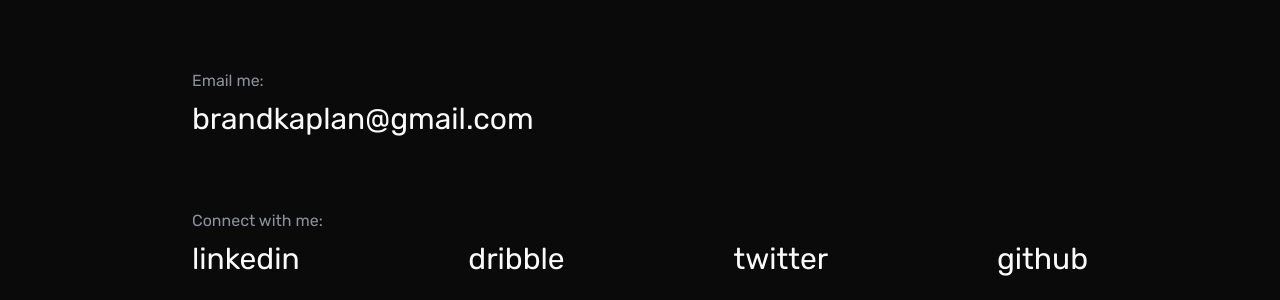
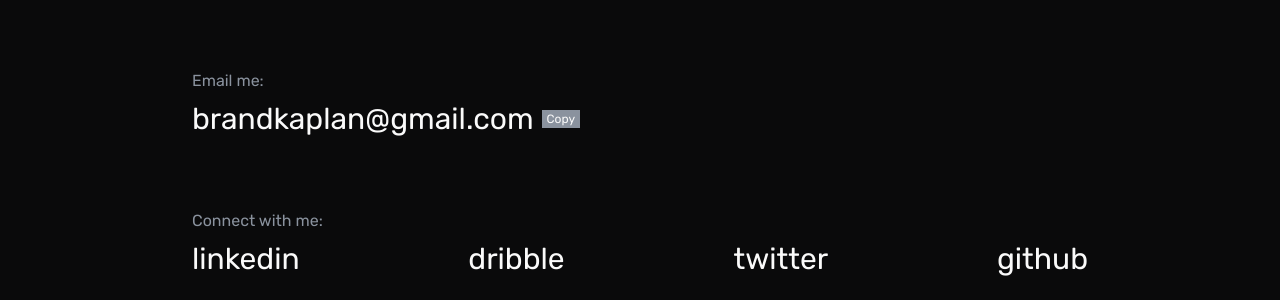
Before and after one commit to brandkap/brandkap.github.io, a Jekyll site: the page built from contact.html, in a window 1280 px wide. Shown: the part 147-447 px from the top of the page. Built offline with Jekyll 4.4.1, drawn with Linux system fonts in a browser that asks for light colours.

Commit message:
Add copy to clipboard for email

```diff
--- a/assets/css/styles.css
+++ b/assets/css/styles.css
@@ -535,9 +535,28 @@
   margin-left: calc(4.5rem * calc(1 - var(--tw-space-x-reverse)));
 }
 
+.bg-black {
+  --tw-bg-opacity: 1;
+  background-color: rgba(10, 10, 11, var(--tw-bg-opacity));
+}
+
 .bg-white {
   --tw-bg-opacity: 1;
   background-color: rgba(250, 250, 250, var(--tw-bg-opacity));
+}
+
+.bg-gray {
+  --tw-bg-opacity: 1;
+  background-color: rgba(138, 146, 158, var(--tw-bg-opacity));
+}
+
+.border-gray {
+  --tw-border-opacity: 1;
+  border-color: rgba(138, 146, 158, var(--tw-border-opacity));
+}
+
+.border {
+  border-width: 1px;
 }
 
 .flex {
@@ -576,6 +595,10 @@
   align-self: center;
 }
 
+.justify-start {
+  justify-content: flex-start;
+}
+
 .justify-between {
   justify-content: space-between;
 }
@@ -602,6 +625,11 @@
 
 .h-auto {
   height: auto;
+}
+
+.text-xs {
+  font-size: 0.75rem;
+  line-height: 1rem;
 }
 
 .text-lg {
@@ -664,6 +692,10 @@
   margin-bottom: 0.5rem;
 }
 
+.ml-2 {
+  margin-left: 0.5rem;
+}
+
 .mt-4 {
   margin-top: 1rem;
 }
@@ -702,6 +734,11 @@
 
 .p-2 {
   padding: 0.5rem;
+}
+
+.px-1 {
+  padding-left: 0.25rem;
+  padding-right: 0.25rem;
 }
 
 .py-6 {
--- /dev/null
+++ b/assets/js/clipboard.js
@@ -0,0 +1,13 @@
+/* exported clip */
+
+function clip(event) {
+  var target = event.target;
+  var id = target.dataset["clipSource"];
+  var elt = document.getElementById(id);
+
+  navigator.clipboard.writeText(elt.innerText);
+
+  target.innerText = "Copied!";
+  target.classList.add("bg-black");
+  target.classList.remove("bg-gray");
+}
--- a/contact.html
+++ b/contact.html
@@ -8,8 +10,16 @@
 
   <div>
     <p>Email me:</p>
-    <div class="text-3xl">
-      <a href="mailto:{{ site.email | escape }}">{{ site.email | escape }}</a>
+    <div class="text-3xl text-white flex justify-start items-center">
+      <span id="email">{{ site.email | escape }}</span>
+      <button
+        type="button"
+        class="border border-gray ml-2 px-1 bg-gray text-xs disabled:bg-black"
+        onclick="clip(event)"
+        data-clip-source="email"
+      >
+        Copy
+      </button>
     </div>
   </div>
 
```
Also changed, not shown: other parts of contact.html (+2 -0 lines).
